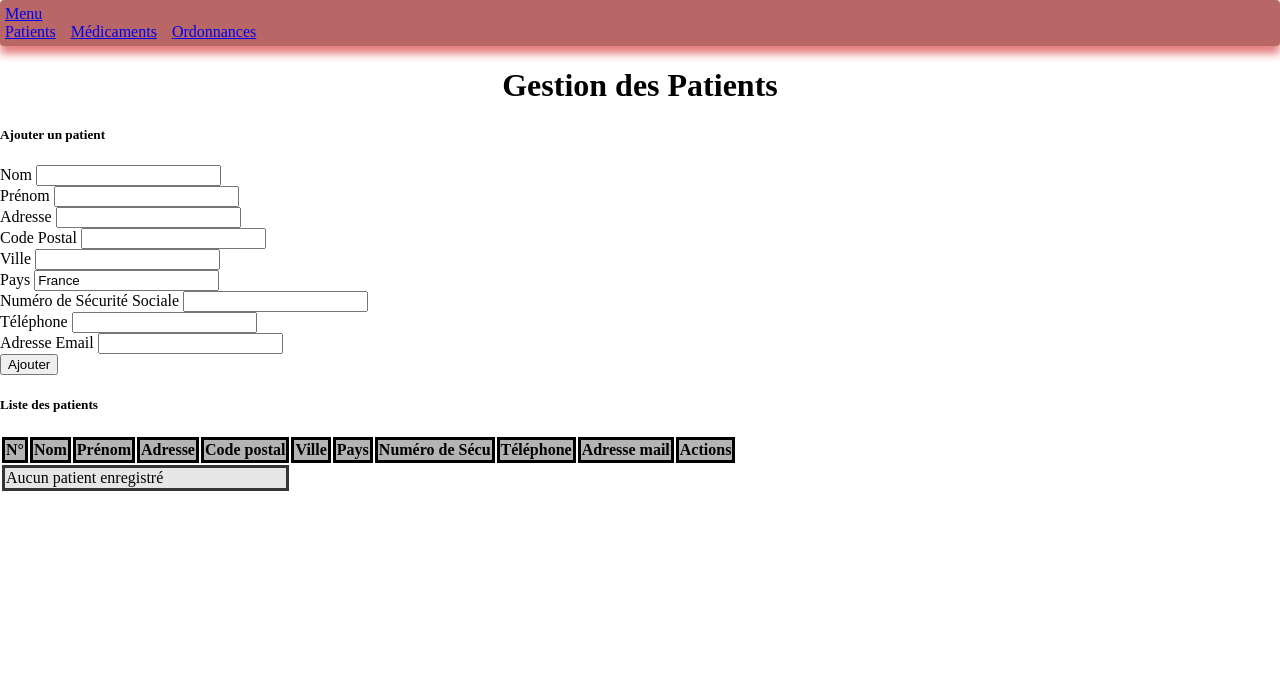
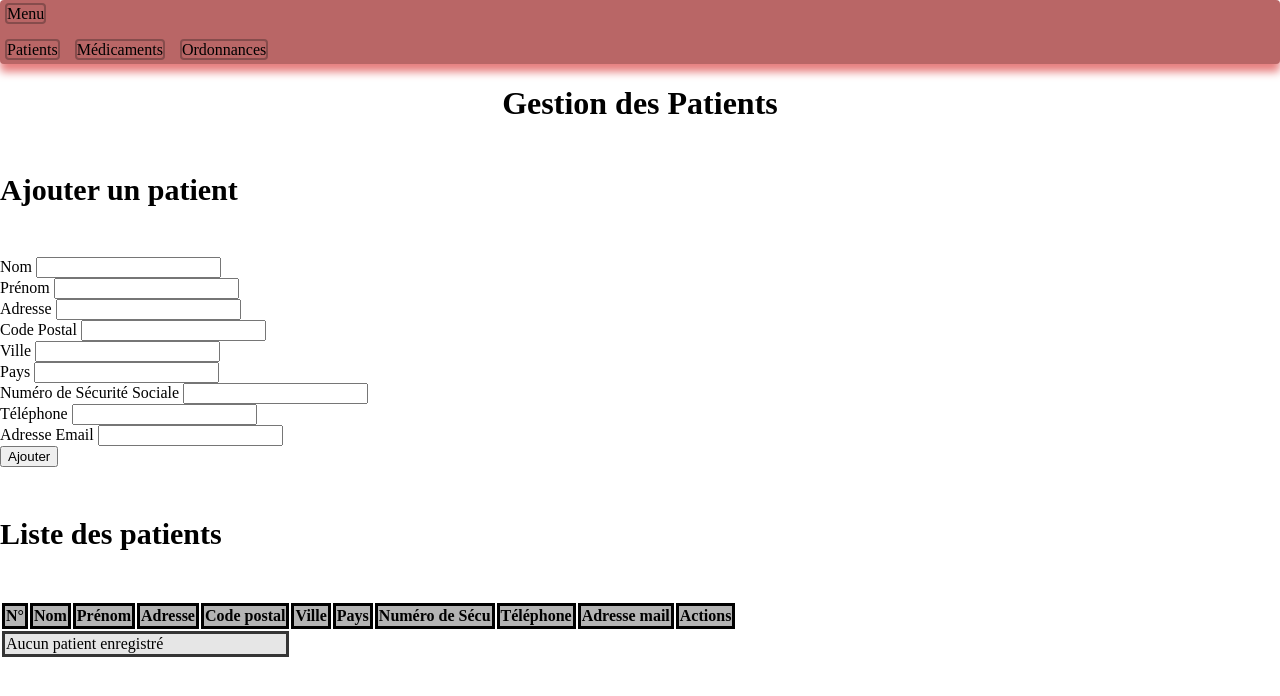
Before and after one commit to Evan-Pensec/projet_medecin_minh, a PHP site: page /php/gestion_patients.php in a window 1280 px wide. Shown: the top 696 px of the page. Run offline with PHP 8.4, Linux system fonts and the light colour scheme; data that the repository does not hold is empty.

Commit message:
tjr du styles

```diff
--- a/css/styles.css
+++ b/css/styles.css
@@ -17,12 +17,8 @@ td{
     text-align: center;
 }
 
-.card-title{
-    font-size: 20px;
-}
-
 .pagination{
-    margin-right: 950px;
+    margin: 10px 950px 10px 10px;
 }
 
 .menu-items {
@@ -50,4 +46,16 @@ ul {
     cursor: pointer;
     border-radius: 4px;
     box-shadow: 0px 8px 8px rgb(231, 127, 127);
+
 }
+
+.amenu{
+    text-decoration: none;
+    color: inherit;
+    border: 2px solid rgb(134, 76, 76);
+    border-radius: 4px;
+}
+
+h5{
+    font-size: 30px;
+}
--- a/php/gestion_medicaments.php
+++ b/php/gestion_medicaments.php
@@ -50,7 +50,7 @@ if ($result) {
         <h1 class="h1">Gestion des Médicaments</h1>
         <div>
             <div>
-                <h5 class="card-title">Recherche de médicaments</h5>
+                <h5>Recherche de médicaments</h5>
 
                 <form method="get">
                     <div>
--- a/php/gestion_patients.php
+++ b/php/gestion_patients.php
@@ -113,7 +113,7 @@ if ($result) {
 
                             <div>
                                 <label for="pays">Pays</label>
-                                <input type="text" id="pays" name="pays" value="<?php echo ($patient) ? $patient['pays'] : 'France'; ?>">
+                                <input type="text" id="pays" name="pays" value="<?php echo ($patient) ? $patient['pays'] : ''; ?>">
                             </div>
 
                             <div>
--- a/php/menu.php
+++ b/php/menu.php
@@ -8,17 +8,19 @@
 <body>
 <nav>
     <div class="menu">
-        <a href="index.php">Menu</a>
-        <div>
+
+            <a class="amenu" href="index.php">Menu</a>
+
+        <div><br>
             <div class="menu-items">
                 <div class="menu-item">
-                    <a href="gestion_patients.php">Patients</a>
+                    <a class="amenu" href="gestion_patients.php">Patients</a>
                 </div>
                 <div class="menu-item">
-                    <a href="gestion_medicaments.php">Médicaments</a>
+                    <a class="amenu" href="gestion_medicaments.php">Médicaments</a>
                 </div>
                 <div class="menu-item">
-                    <a href="gestion_ordonnances.php">Ordonnances</a>
+                    <a class="amenu" href="gestion_ordonnances.php">Ordonnances</a>
                 </div>
             </div>
         </div>
```
